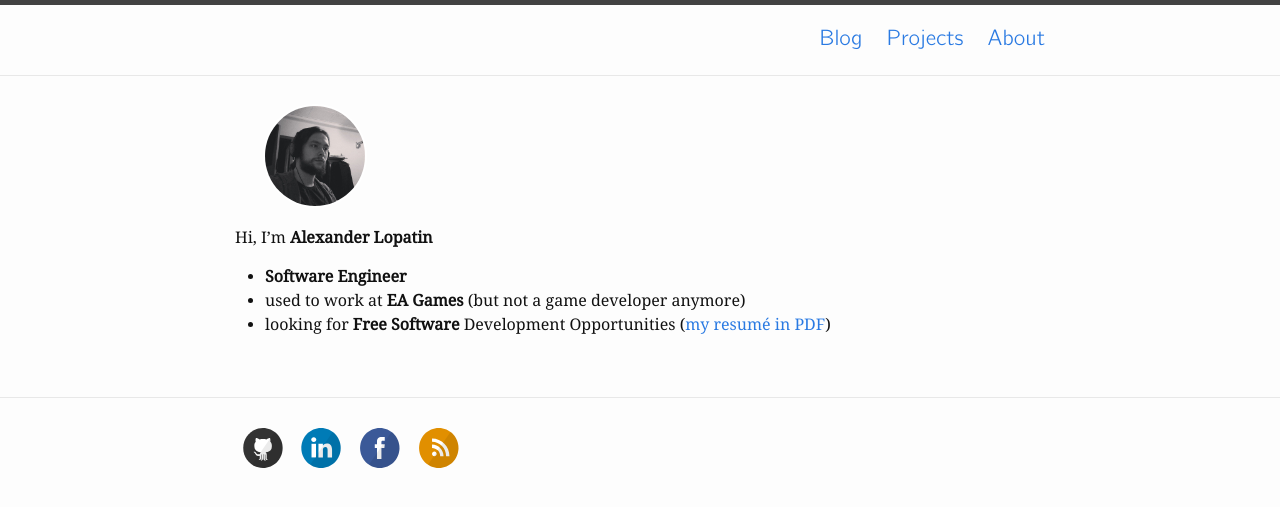
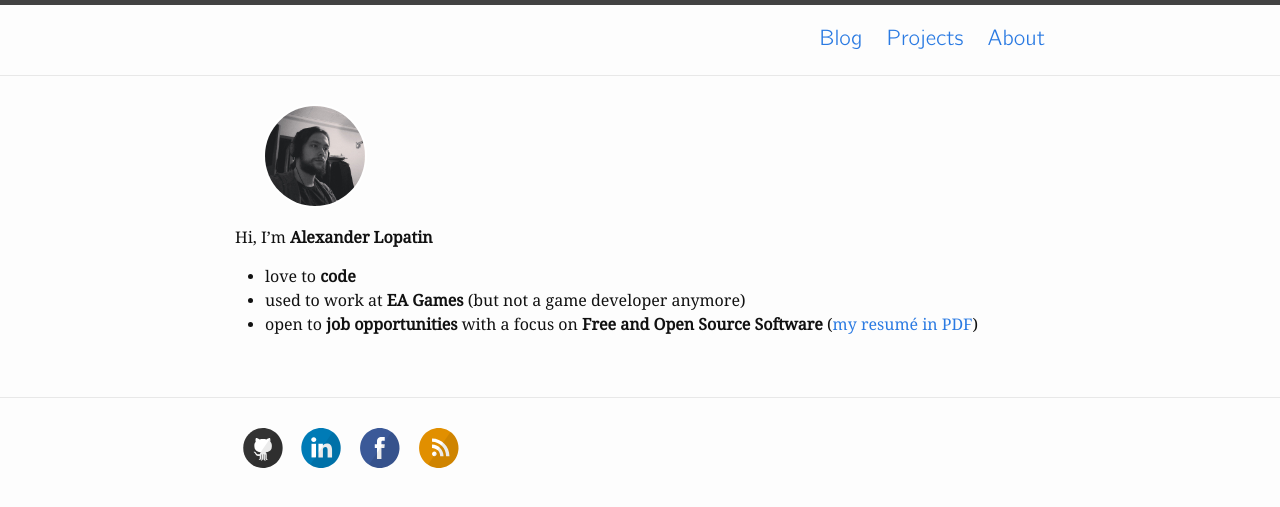
Before and after one commit to alopatindev/alopatindev.github.io, a Jekyll site: the page built from 02_about.md, in a window 1280 px wide. Shown: the top 507 px of the page. Built offline with Jekyll 4.4.1, drawn with Linux system fonts in a browser that asks for light colours.

Commit message:
edit about

```diff
--- a/02_about.md
+++ b/02_about.md
@@ -8,6 +8,6 @@ permalink: /about/
 
 Hi, I'm **Alexander Lopatin**
 
-- **Software Engineer**
+- love to **code**
 - used to work at **EA Games** (but not a game developer anymore)
-- looking for **Free Software** Development Opportunities ([my resumé in PDF](https://git.io/vVMdk))
+- open to **job opportunities** with a focus on **Free and Open Source Software** ([my resumé in PDF](https://git.io/vVMdk))
```
